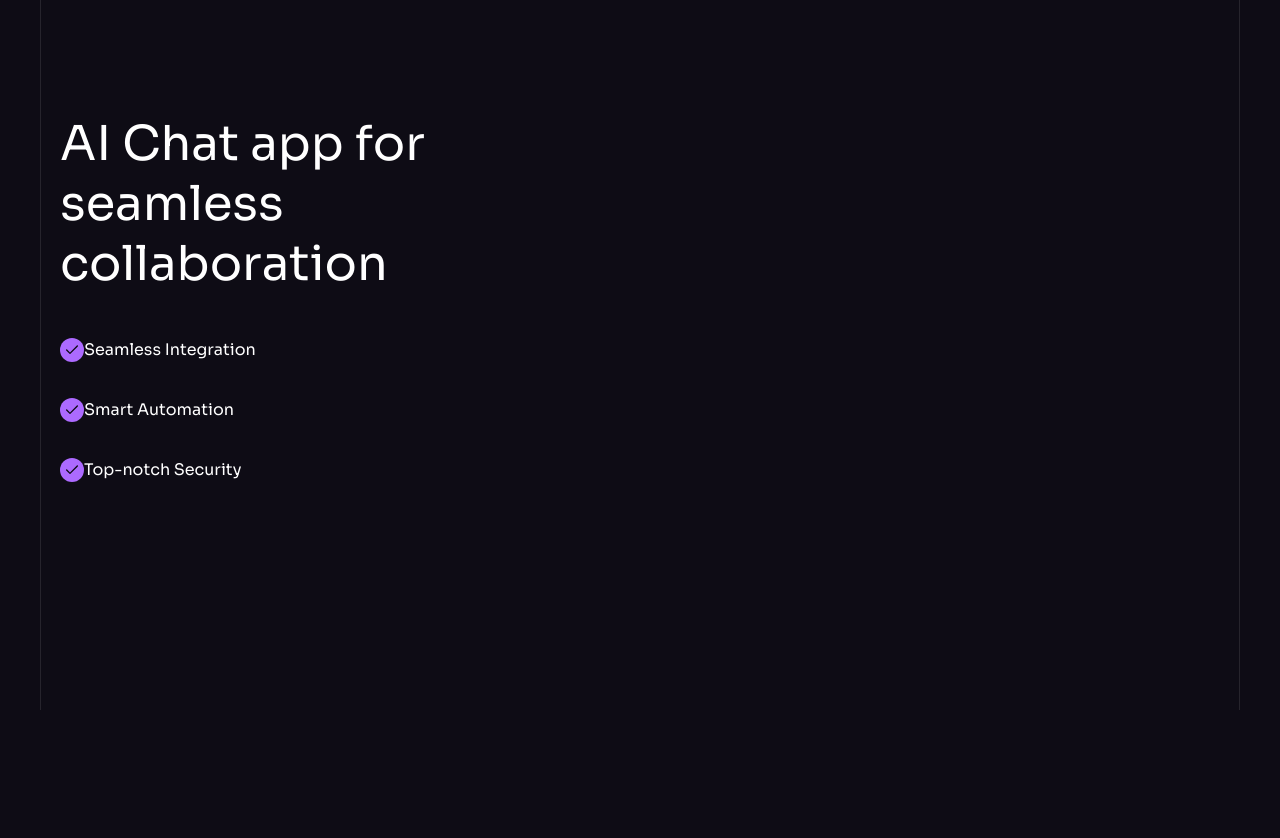
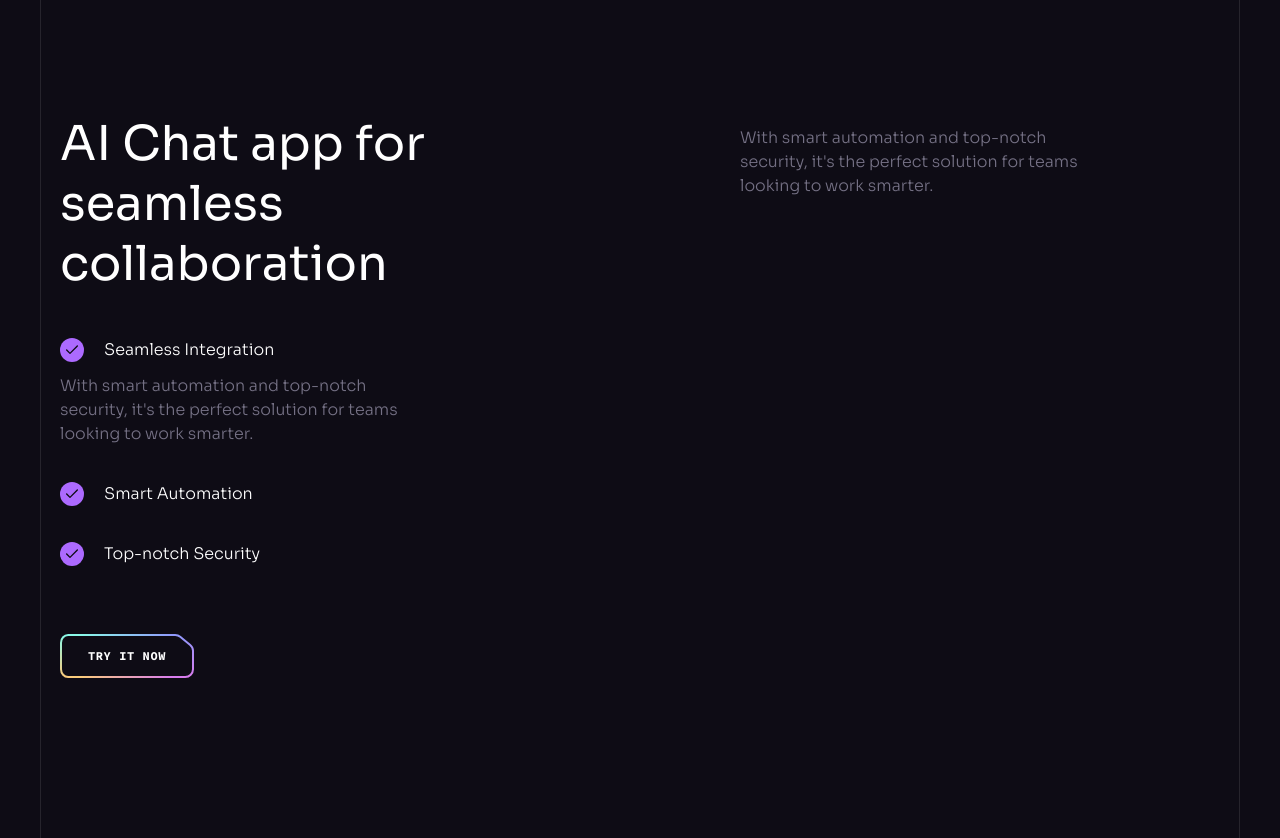
Before and after one commit to jdav892/brainiac, a React (Vite) app: page / in a window 1280 px wide. Shown: the part 3000-3838 px from the top of the page. Before the commit the page ends 3710 px from the top, so only its background shows below. Built offline with nearby package versions, Linux system fonts and the light colour scheme; the HTML template or start-up script is replaced by a standard one.

Commit message:
feat: adds text to bottom of collaboration component

```diff
--- a/src/components/Collaboration.jsx
+++ b/src/components/Collaboration.jsx
@@ -1,6 +1,7 @@
 import Section from "./Section";
-import { collabContent } from "../constants";
+import { collabContent, collabText } from "../constants";
 import { check } from "../assets";
+import Button from "./Button";
 
 const Collaboration = () => {
   return (
@@ -15,11 +16,20 @@
               <li className="mb-3 py-3" key={item.id}>
                 <div className="flex items-center">
                   <img src={check} width={24} height={24} />
-                  <h6>{item.title}</h6>
+                  <h6 className="body-2 ml-5">{item.title}</h6>
                 </div>
+                {item.text && (
+                  <p className="body-2 mt-3 text-n-4">{item.text}</p>
+                )}
               </li>
             ))}
           </ul>
+          <Button> Try it Now </Button>
+        </div>
+        <div className="lg:ml-auto xl:w-[38rem] mt-3">
+          <p className="body-2 mb-4 text-n-4 md:mb-16 lg:mb-32 lg:w-[22rem] lg:mx-auto">
+            {collabText}
+          </p>
         </div>
       </div>
     </Section>
```
